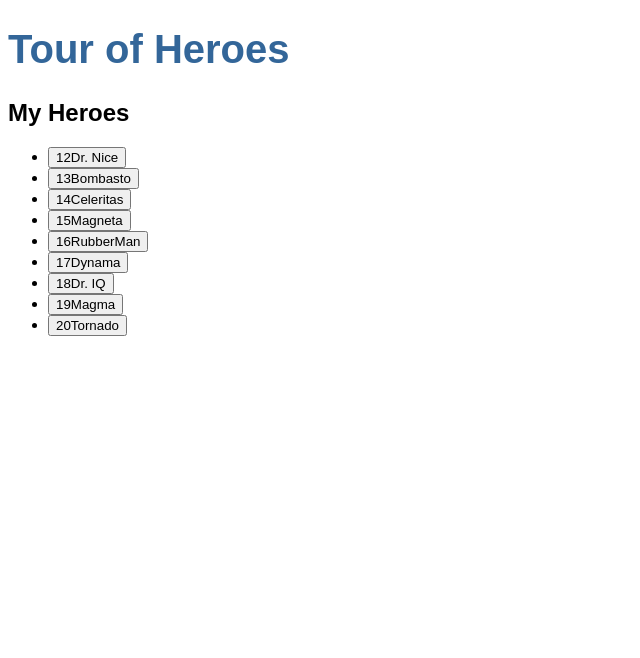
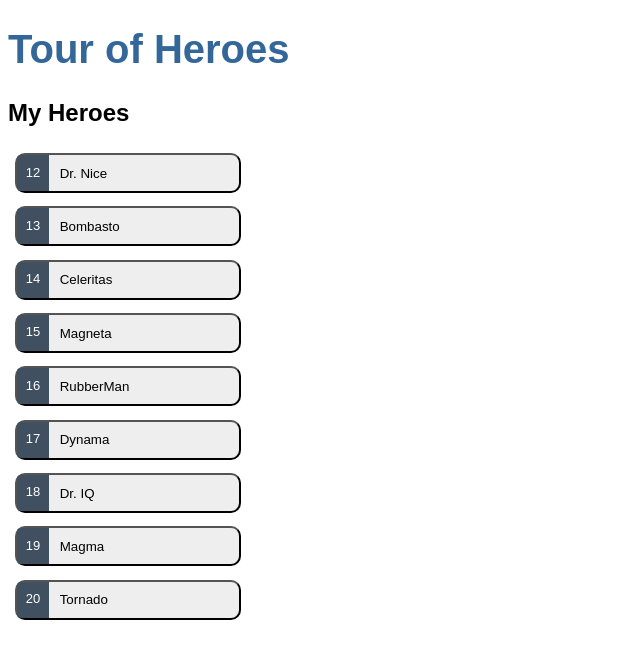
Before and after one commit to maruf-swe/angular-doc-tour-heroes, an Angular app: page / in a window 1280 px wide. Shown: the top 658 px of the page, without its empty margins (0-640 px from the left). Built offline with nearby package versions, Linux system fonts and the light colour scheme.

Commit message:
display heroes list

```diff
--- a/src/app/heroes/heroes.component.css
+++ b/src/app/heroes/heroes.component.css
@@ -0,0 +1,66 @@
+/* HeroesComponent's private CSS styles */
+.heroes {
+    margin: 0 0 2em 0;
+    list-style-type: none;
+    padding: 0;
+    width: 15em;
+  }
+
+  .heroes li {
+    display: flex;
+  }
+
+  .heroes button {
+    flex: 1;
+    cursor: pointer;
+    position: relative;
+    left: 0;
+    background-color: #EEE;
+    margin: .5em;
+    padding: 0;
+    border-radius: 10px;
+    display: flex;
+    align-items: stretch;
+    height: 3em;
+  }
+
+  .heroes button:hover {
+    color: #2c3a41;
+    background-color: #e6e6e6;
+    left: .1em;
+  }
+
+  .heroes button:active {
+    background-color: #525252;
+    color: #fafafa;
+  }
+
+  .heroes button.selected {
+    background-color: black;
+    color: white;
+  }
+
+  .heroes button.selected:hover {
+    background-color: #505050;
+    color: white;
+  }
+
+  .heroes button.selected:active {
+    background-color: black;
+    color: white;
+  }
+
+  .heroes .badge {
+    display: inline-block;
+    font-size: small;
+    color: white;
+    padding: 0.8em 0.7em 0 0.7em;
+    background-color: #405061;
+    line-height: 1em;
+    margin-right: .8em;
+    border-radius: 4px 0 0 4px;
+  }
+
+  .heroes .name {
+    align-self: center;
+  }
--- a/src/app/heroes/heroes.component.html
+++ b/src/app/heroes/heroes.component.html
@@ -1,9 +1,18 @@
 <h2>My Heroes</h2>
 <ul class="heroes">
   <li *ngFor="let hero of heroes">
-    <button type="button" (click)="onSelect(hero)">
+    <button [class.selected]="hero === selectedHero" type="button" (click)="onSelect(hero)">
       <span class="badge">{{hero.id}}</span>
       <span class="name">{{hero.name}}</span>
     </button>
   </li>
 </ul>
+
+<div *ngIf="selectedHero">
+  <h2>{{selectedHero.name | uppercase}} Details</h2>
+  <div>id: {{selectedHero.id}}</div>
+  <div>
+    <label for="hero-name">Hero name: </label>
+    <input id="hero-name" [(ngModel)]="selectedHero.name" placeholder="name">
+  </div>
+</div>
--- a/src/app/heroes/heroes.component.ts
+++ b/src/app/heroes/heroes.component.ts
@@ -14,10 +14,10 @@
 export class HeroesComponent {
 
   heroes = HEROES;
+  selectedHero?: Hero;
 
-  selectedHero?: Hero;
   onSelect(hero: Hero): void {
-  this.selectedHero = hero;
+    this.selectedHero = hero;
 }
 
 }
```
